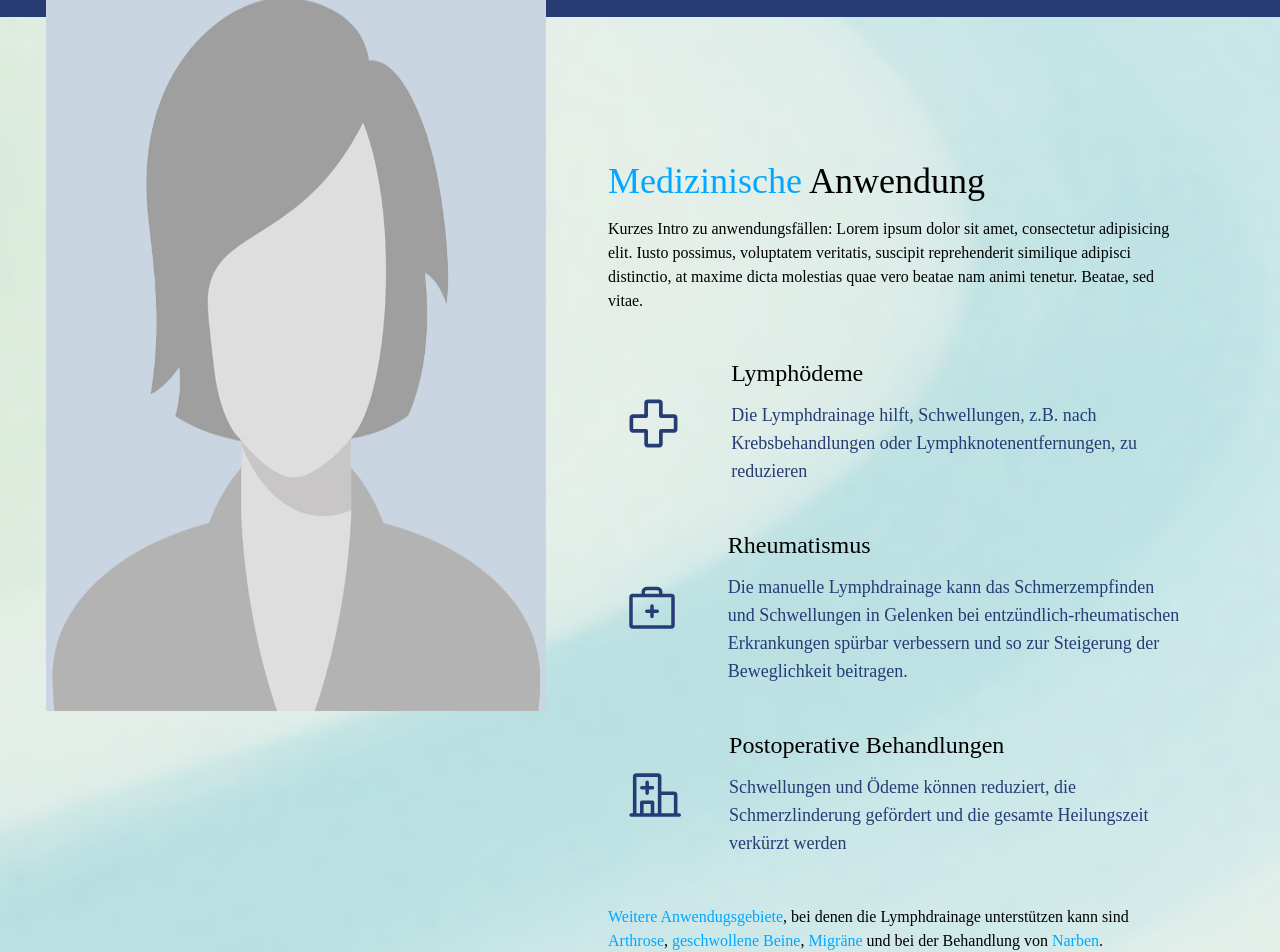
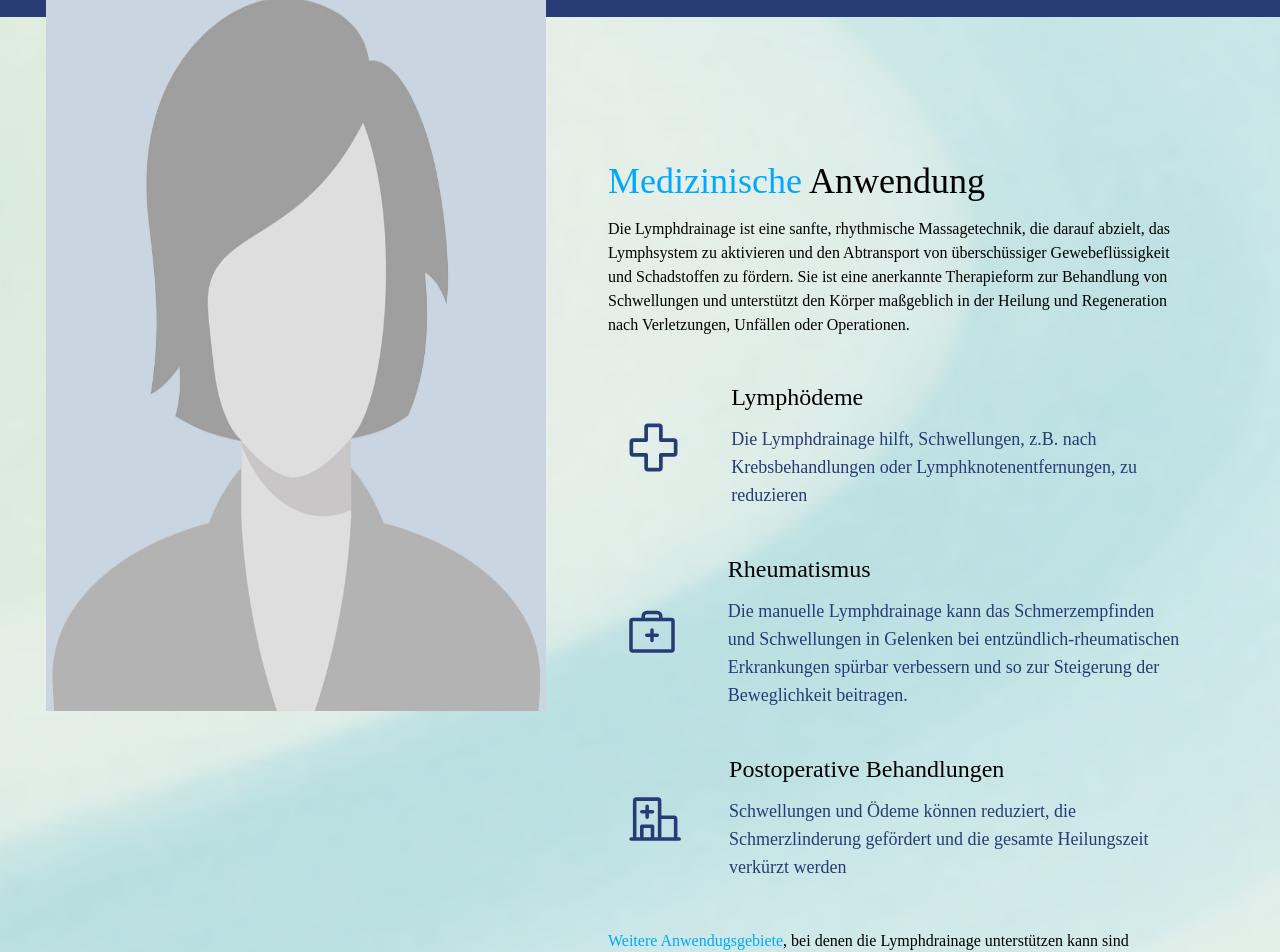
Before and after one commit to dscmari/susanne-h, a React (Vite) app: page / in a window 1280 px wide. Shown: the part 1891-2843 px from the top of the page. Built offline with nearby package versions, Linux system fonts and the light colour scheme; a web font is replaced by a local one.

Commit message:
add text to services intro

```diff
--- a/src/components/Services.tsx
+++ b/src/components/Services.tsx
@@ -1,4 +1,3 @@
-
 type Props = {
   isMobile: boolean;
   isTablet: boolean;
@@ -79,12 +78,14 @@ export default function Services({ isMobile, isTablet }: Props) {
                 <span className="text-custom-blue">Medizinische </span>Anwendung
               </h1>
               <p className="py-4">
-                {" "}
-                Kurzes Intro zu anwendungsfällen: Lorem ipsum dolor sit amet,
-                consectetur adipisicing elit. Iusto possimus, voluptatem
-                veritatis, suscipit reprehenderit similique adipisci distinctio,
-                at maxime dicta molestias quae vero beatae nam animi tenetur.
-                Beatae, sed vitae.
+                Die Lymphdrainage ist eine sanfte,
+                rhythmische Massagetechnik, die darauf abzielt, das
+                Lymphsystem zu aktivieren und den Abtransport von
+                überschüssiger Gewebeflüssigkeit und Schadstoffen zu fördern.
+                Sie ist eine anerkannte Therapieform zur Behandlung von
+                Schwellungen und unterstützt den Körper maßgeblich
+                in der Heilung und Regeneration nach Verletzungen, Unfällen oder
+                Operationen.
               </p>
             </div>
             <div className="py-8 flex flex-col gap-12">
```
